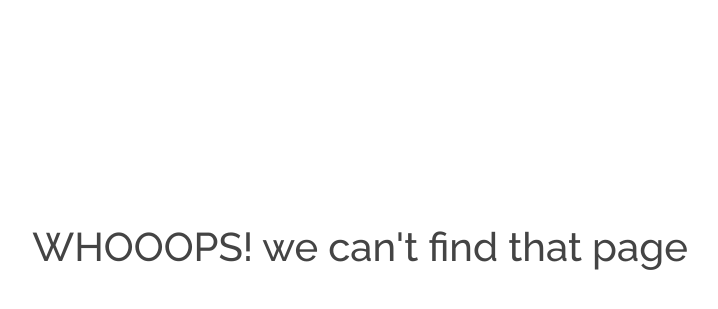
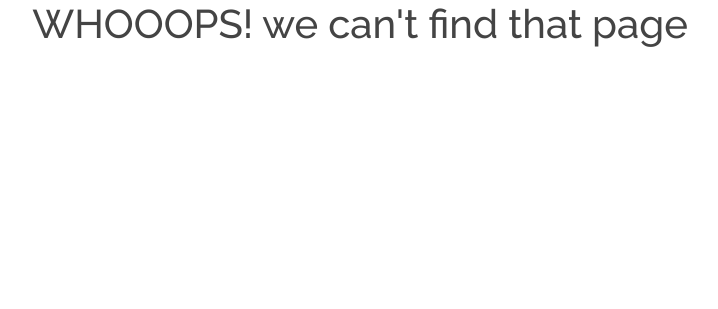
Before and after one commit to otienonick/Blog_Flask, a Flask app: template app/templates/fourOwfour.html in a window 1280 px wide. Shown: the part 78-387 px from the top of the page, without its empty margins (280-998 px from the left). Run offline with Flask 2, Linux system fonts and the light colour scheme; the template is opened without the code that fills it, so the values that code supplies are empty; the visitor is signed in with stand-in values (Sample User, id 1); some libraries are stand-ins or nearby versions.

Commit message:
modified start.sh files

```diff
--- a/app/static/css/index.css
+++ b/app/static/css/index.css
@@ -312,10 +312,3 @@ h1, h2, h3, h4, h5, h6 {
 .navbar-mobile .dropdown > .dropdown-active {
   display: block;
 }
-
-.center_now{
-  margin-top: 20%;
-}
-.step_up{
-  margin-top: 10%;
-}
--- a/config.py
+++ b/config.py
@@ -11,8 +11,6 @@ class Config:
     SQLALCHEMY_TRACK_MODIFICATIONS = False
     UPLOADED_PHOTOS_DEST ='app/static/photos'
     SQLALCHEMY_DATABASE_URI = 'postgresql+psycopg2://postgres:postgres@localhost/blog'
-
-
 
 
     #  email configurations
```
Also changed, not shown: requirements.txt (+8 -1 lines), 1 other file.
